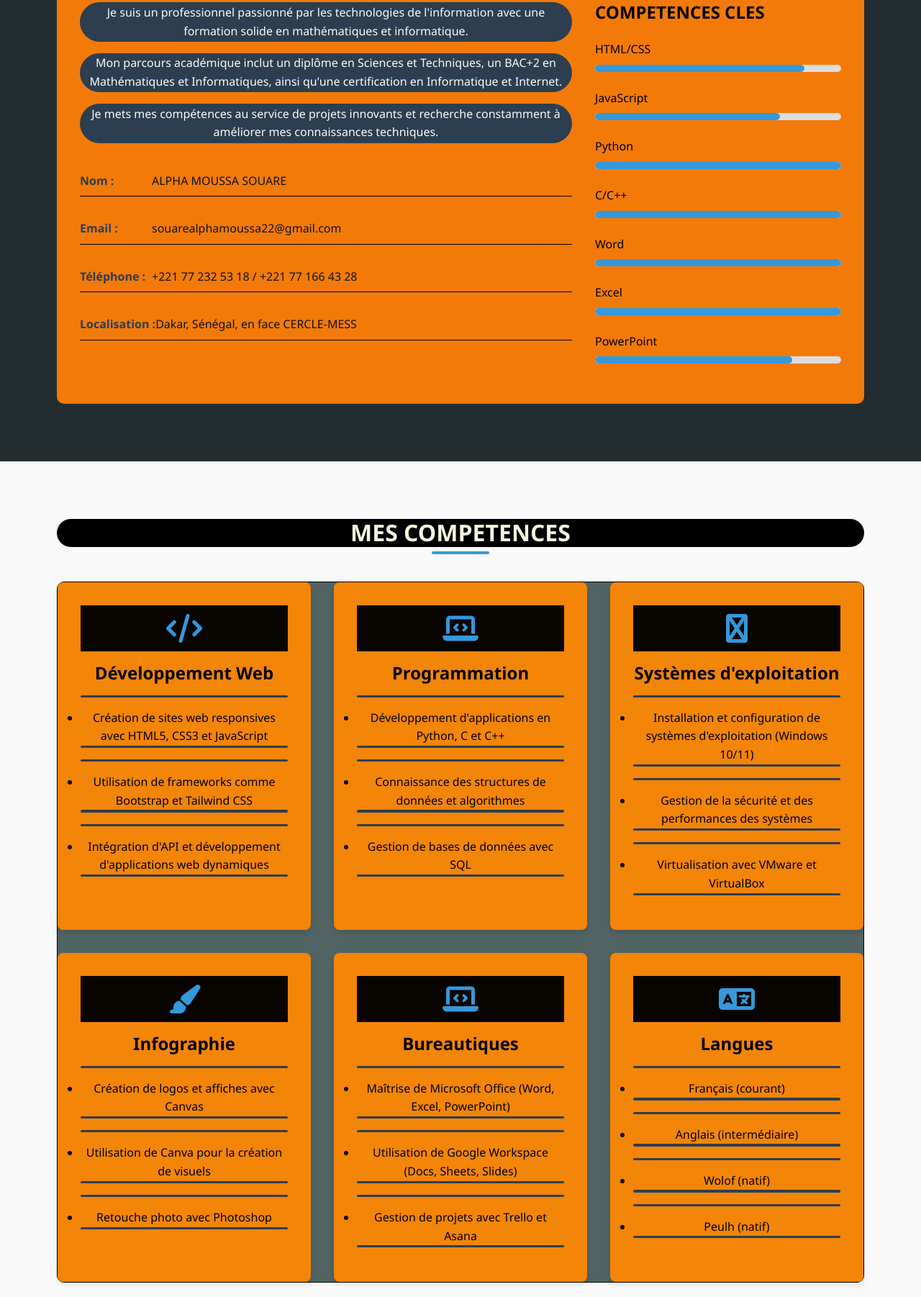
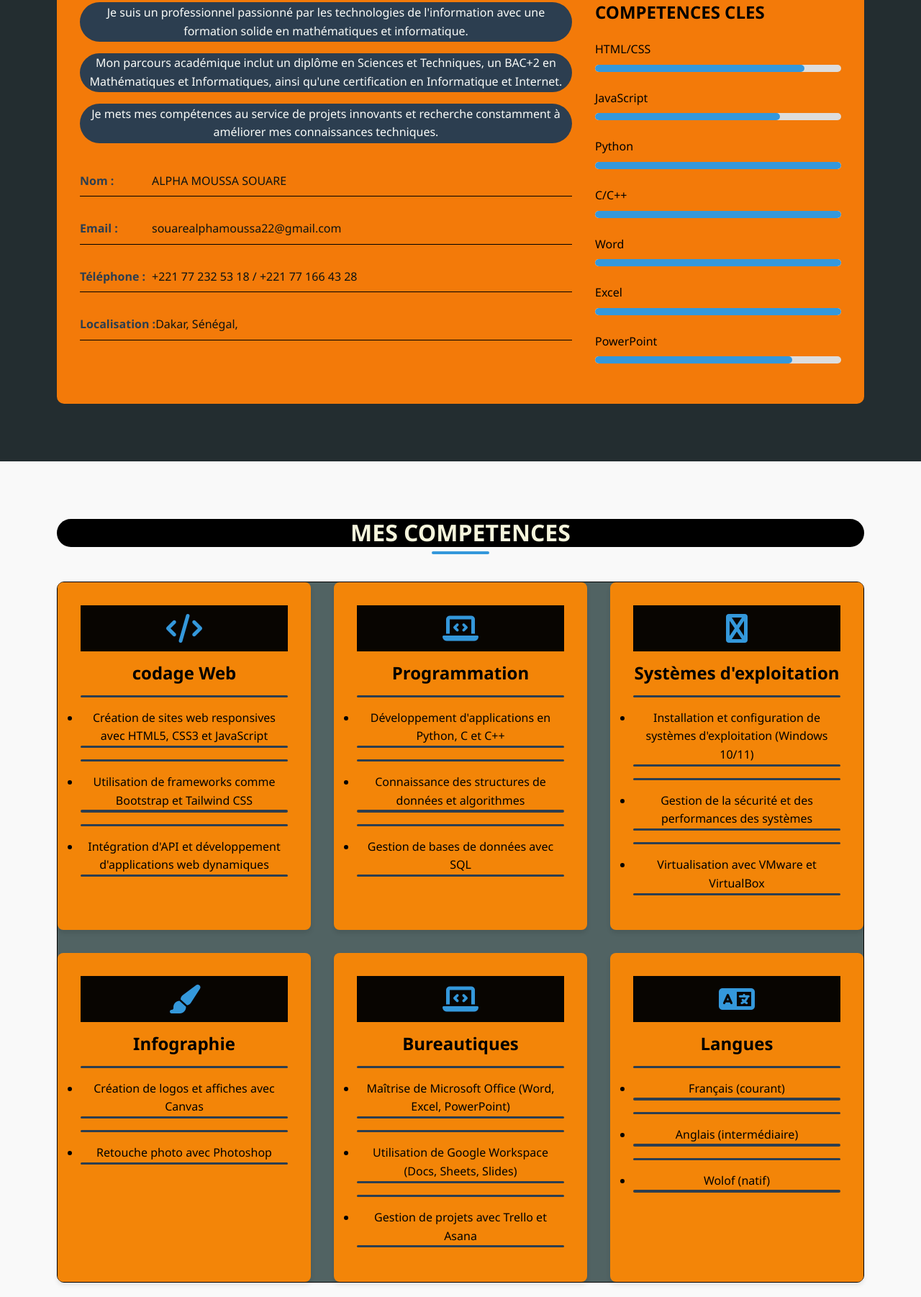
Before and after one commit to eraousam/portfolio, a plain HTML site: page index.html in a window 1280 px wide. Shown: the part 995-2797 px from the top of the page at 72% size. Drawn offline with Linux system fonts and the light colour scheme.

```diff
--- a/index.html
+++ b/index.html
@@ -31,7 +31,7 @@
         <div class="container">
             <div class="hero-content">
                 <h1>ALPHA MOUSSA SOUARE</h1>
-                <h2>Développeur & Technicien Informatique</h2>
+                <h2>Informaticien(programmeur site web)</h2>
                     <p>
                        Passionné par les sciences et technologies,
                        Chaque découverte, chaque innovation est une étape vers un monde meilleur.
@@ -73,7 +73,7 @@
                         </div>
                         <div class="info-item">
                             <span class="info-label">Localisation :</span>
-                            <span class="info-value">Dakar, Sénégal, en face CERCLE-MESS</span>
+                            <span class="info-value">Dakar, Sénégal,</span>
                         </div>
                     </div>
                 </div>
@@ -137,7 +137,7 @@
                     <div class="skill-icon">
                         <i class="fas fa-code"></i>
                     </div>
-                    <h3>Développement Web</h3>
+                    <h3>codage Web</h3>
                     <ul>
                     <p><li>Création de sites web responsives avec HTML5, CSS3 et JavaScript</li></p>
                     <p><li>Utilisation de frameworks comme Bootstrap et Tailwind CSS</li></p>
@@ -173,7 +173,6 @@
                     <h3>Infographie</h3>
                     <ul>
                     <p><li>Création de logos et affiches avec Canvas</li></p>
-                    <p><li>Utilisation de Canva pour la création de visuels</li></p>
                     <p><li>Retouche photo avec Photoshop</li></p>
                 </ul>
                 </div>
@@ -197,7 +196,6 @@
                         <p><li>Français (courant)</li></p>
                         <p><li>Anglais (intermédiaire)</li></p>
                         <p><li>Wolof (natif)</li></p>
-                        <p><li>Peulh (natif)</li></p>
                     </ul>
                 </div>
             </div>
@@ -396,4 +394,5 @@
 
     <script src="script.js"></script>
 </body>
+
 </html>
```
